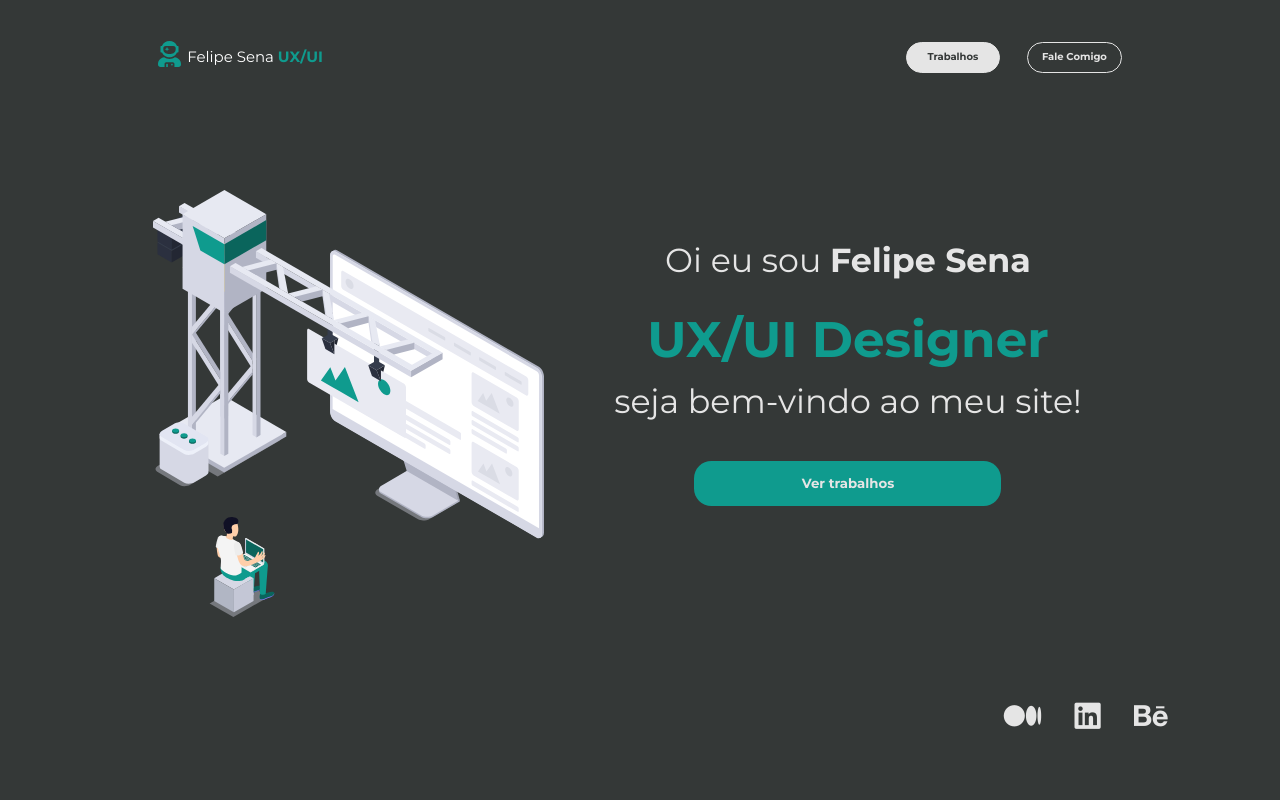
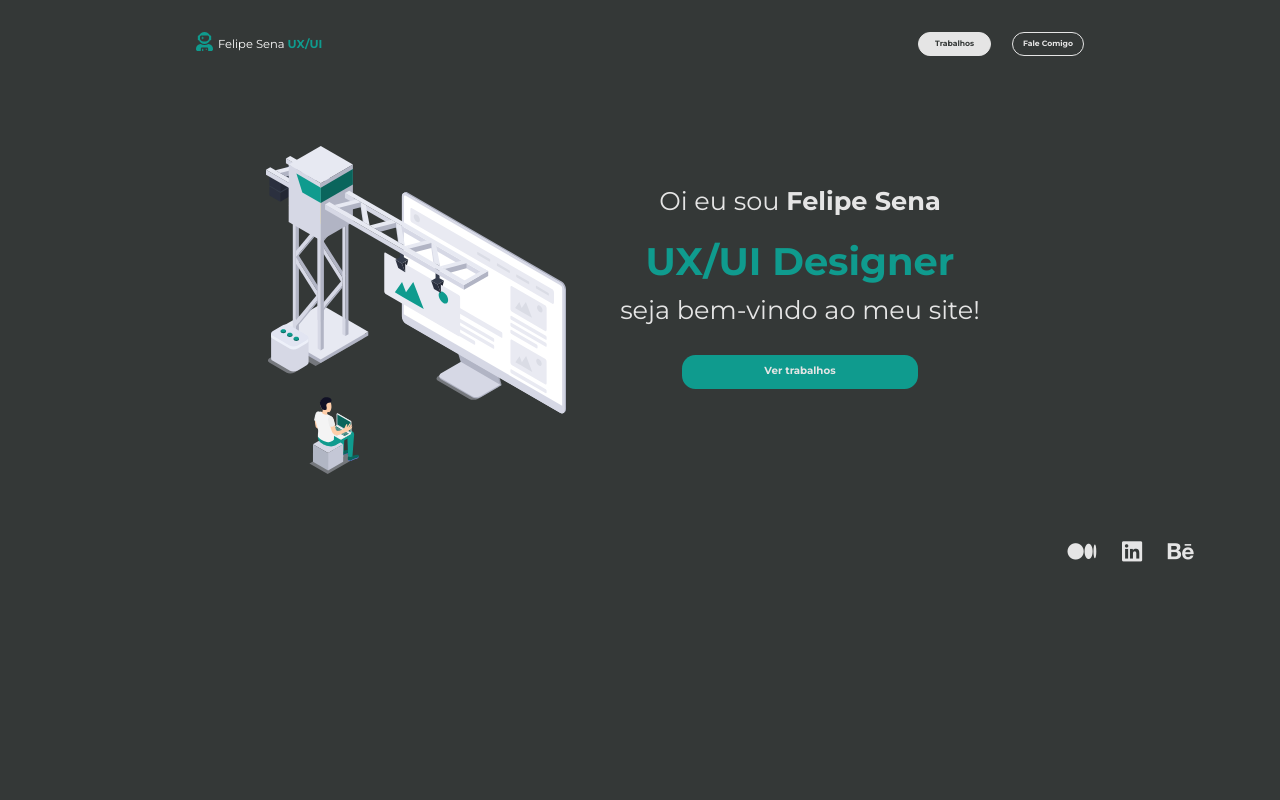
Before and after one commit to JuanLima10/felpsPortfolioV2, a Next.js app: page / in a window 1280 px wide. Shown: the top 800 px of the page. Built offline with nearby package versions, Linux system fonts and the light colour scheme.

Commit message:
first commit

```diff
--- a/src/styles/global.scss
+++ b/src/styles/global.scss
@@ -32,3 +32,9 @@ body {
     font-size: 40%;
   }
 }
+
+@media screen and (max-height: 1080px) {
+  html{
+    font-size: 40%;
+  }
+}
```
